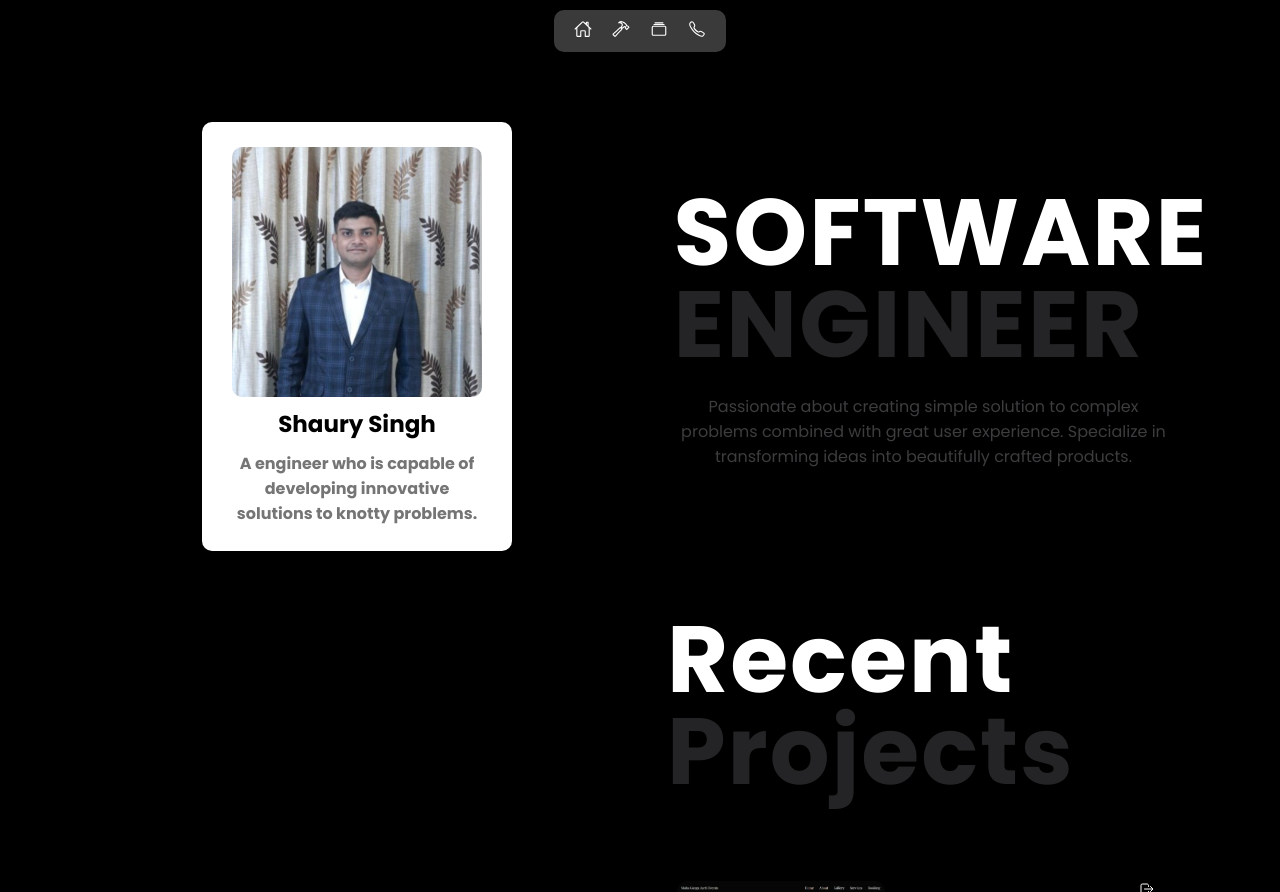
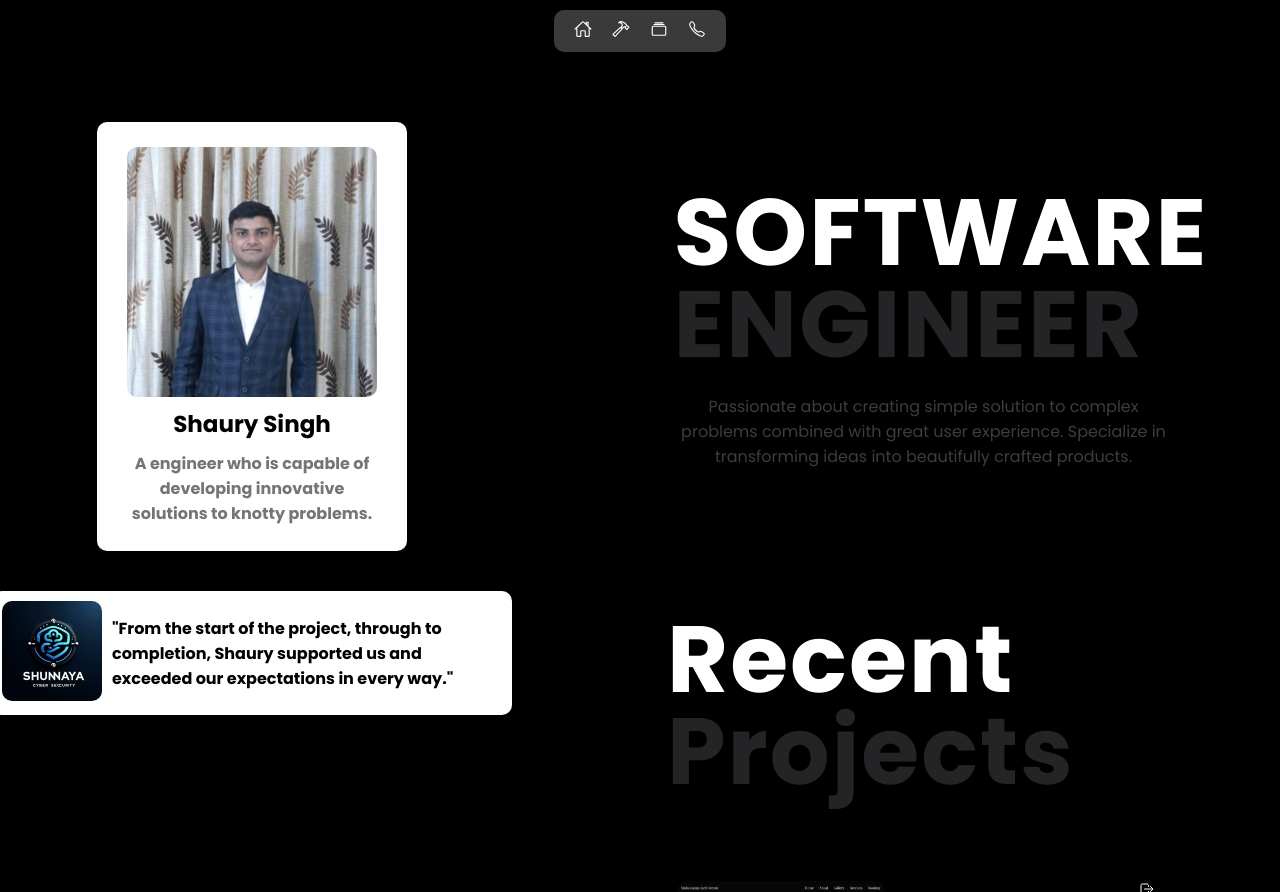
Before and after one commit to shaury-singh/portfolio-v1, a React (Create React App) app: page / in a window 1280 px wide. Built offline with nearby package versions, Linux system fonts and the light colour scheme; a web font is replaced by a local one.

Commit message:
Testimonials Added

```diff
--- a/src/App.css
+++ b/src/App.css
@@ -31,6 +31,9 @@ body{
   display: grid;
 }
 /* Alignments and Justifications */
+.align-center{
+  align-items: center;
+}
 .text-center{
   text-align: center;
 }
@@ -53,6 +56,9 @@ body{
 .width-min{
   width: min-content;
 }
+.width-30{
+  width: 30%;
+}
 .width-40{
   width: 40%;
 }
@@ -61,9 +67,6 @@ body{
 }
 .width-60{
   width: 60%;
-}
-.width-30{
-  width: 30%;
 }
 .width-70{
   width: 70%;
@@ -195,6 +198,10 @@ body{
   height: 100px;
   border-radius: 10px;
 }
+.testimonials-img{
+  height: 100px;
+  width: 100px;
+}
 .right-info{
   overflow-y: scroll;
   transform: translateY(5%);
--- a/src/Components/Image.js
+++ b/src/Components/Image.js
@@ -11,16 +11,15 @@ import Figma from "../Images/Figma.png";
 import MySQL from "../Images/MySQL.png";
 import MongoDB from "../Images/MongoDB.png";
 import Aws from "../Images/aws.png";
+import Leftinfo from './Leftinfo';
+import Testimonials from './Testimonials';
 
 export default function Image() {
   return (
     <div>
-      <div className='left-info float-left width-40 primary-flex justify-end'>
-        <div className='bg-white padding-main margin-top-extra border-10 primary-grid justify-center width-min'>
-          <img src={logo} alt='' className='height-main border-10'></img>
-          <h1 className='primary-flex justify-center font-poppins font-main margin-t-sml'><b>Shaury Singh</b></h1>
-          <p className='text-center margin-t-sml font-poppins darken-mix'><b>A engineer who is capable of developing innovative solutions to knotty problems.</b></p>
-        </div>
+      <div className='left-info float-left width-40 primary-grid justify-end'>
+        <Leftinfo logo={logo} name="Shaury Singh" desc="A engineer who is capable of developing innovative solutions to knotty problems."></Leftinfo>
+        <Testimonials></Testimonials>
       </div>
       <div className='right-info float-left width-60'>
         <div className='primary-grid justify-center pos-rel info-div'>
--- /dev/null
+++ b/src/Components/Leftinfo.js
@@ -0,0 +1,13 @@
+import React from 'react'
+
+export default function Leftinfo(props) {
+  return (
+    <div className='width-100 justify-center primary-flex'>
+      <div className='bg-white padding-main margin-top-extra border-10 primary-grid justify-center width-min'>
+        <img src={props.logo} alt='' className='height-main border-10'></img>
+        <h1 className='primary-flex justify-center font-poppins font-main margin-t-sml'><b>{props.name}</b></h1>
+        <p className='text-center margin-t-sml font-poppins darken-mix'><b>{props.desc}</b></p>
+      </div>
+    </div>
+  )
+}
--- a/src/Components/Projects.js
+++ b/src/Components/Projects.js
@@ -4,7 +4,7 @@ export default function Projects(props) {
   return (
     <div className='width-content margin-bottom'>
         <div className='width-content border-10 cursor-pointer primary-flex padding-sml size-project'>
-          <div className='float-left width-25'>
+          <div className='float-left'>
             <img src={props.img} alt='' className='link-img'></img>
           </div>
           <div className='float-left width-65 primary-flex flex-col justify-center'>
--- /dev/null
+++ b/src/Components/Testimonials.js
@@ -0,0 +1,17 @@
+import React from "react";
+import shunnaya from "../Images/shunnaya.jpeg";
+export default function Testimonials() {
+  return (
+    <div className="width-500 bg-white padding-sml margin-top border-10 primary-flex justify-center align-center">
+      <div className="width-25">
+        <img src={shunnaya} alt="" className="testimonials-img border-10"></img>
+      </div>
+      <div className="width-65">
+        <p className="font-poppins spacing-l-sml">
+          <b>"From the start of the project, through to completion, Shaury supported
+          us and exceeded our expectations in every way."</b>
+        </p>
+      </div>
+    </div>
+  );
+}
--- a/src/Components/Tools.js
+++ b/src/Components/Tools.js
@@ -4,7 +4,7 @@ export default function Tools(props) {
   return (
     <div className='width-content margin-bottom width-50'>
         <div className='width-content border-10 cursor-pointer primary-flex padding-sml size-project'>
-          <div className='float-left width-25'>
+          <div className='float-left'>
             <img src={props.img} alt='' className='link-img'></img>
           </div>
           <div className='float-left width-65 primary-flex flex-col justify-center'>
```
Also changed, not shown: src/Images/shunnaya.jpeg (added).
